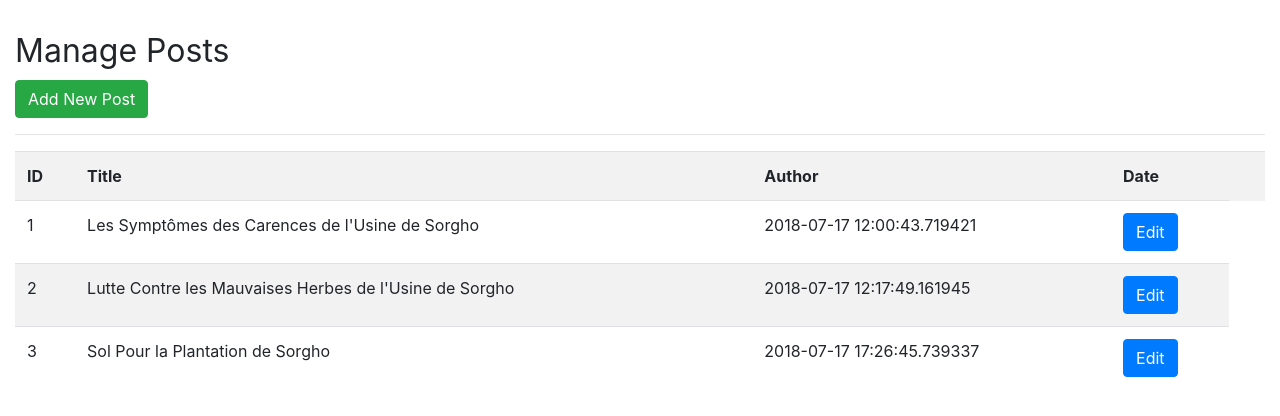
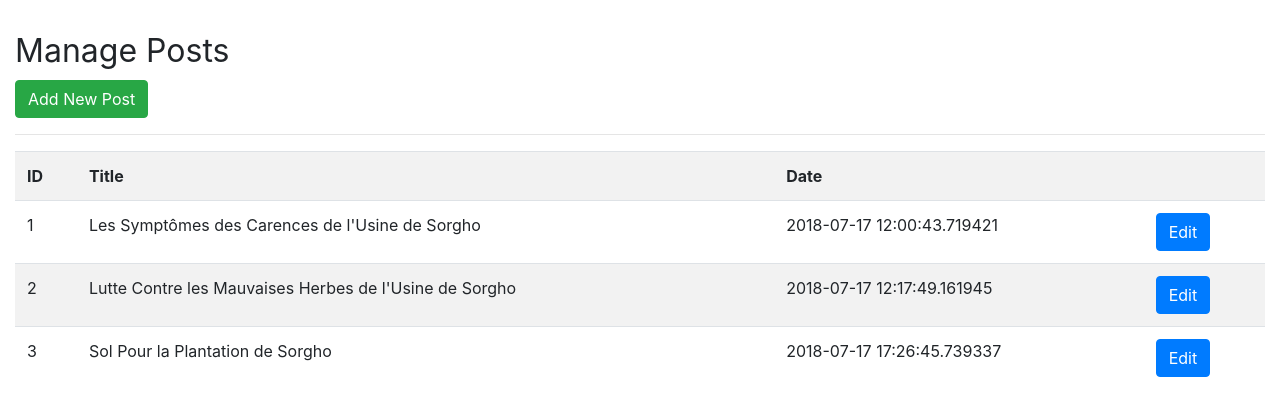
Before and after one commit to armydah30/monsieurmeteo, a Flask app: page /manage_posts in a window 1280 px wide. Shown: the part 56-472 px from the top of the page. Run offline with Flask 2, Linux system fonts and the light colour scheme; a user stored in the database is signed in; data comes from the database, SQL or seed files in the repository; both versions use the stored data as it was after the commit; some libraries are stand-ins or nearby versions.

Commit message:
first commmit

```diff
--- a/templates/home.html
+++ b/templates/home.html
@@ -172,7 +172,7 @@
                              {% endif %}
                          {% endif %}
                        {% endfor %}
-                        </ul>
+                       </ul>
                      </div>
                   </div>
                 </div>
--- a/templates/manage_posts.html
+++ b/templates/manage_posts.html
@@ -9,7 +9,6 @@
     <tr>
       <th>ID</th>
       <th>Title</th>
-      <th>Author</th>
       <th>Date</th>
       <th></th>
     </tr>
```
Also changed, not shown: mrmeteo2.db.
